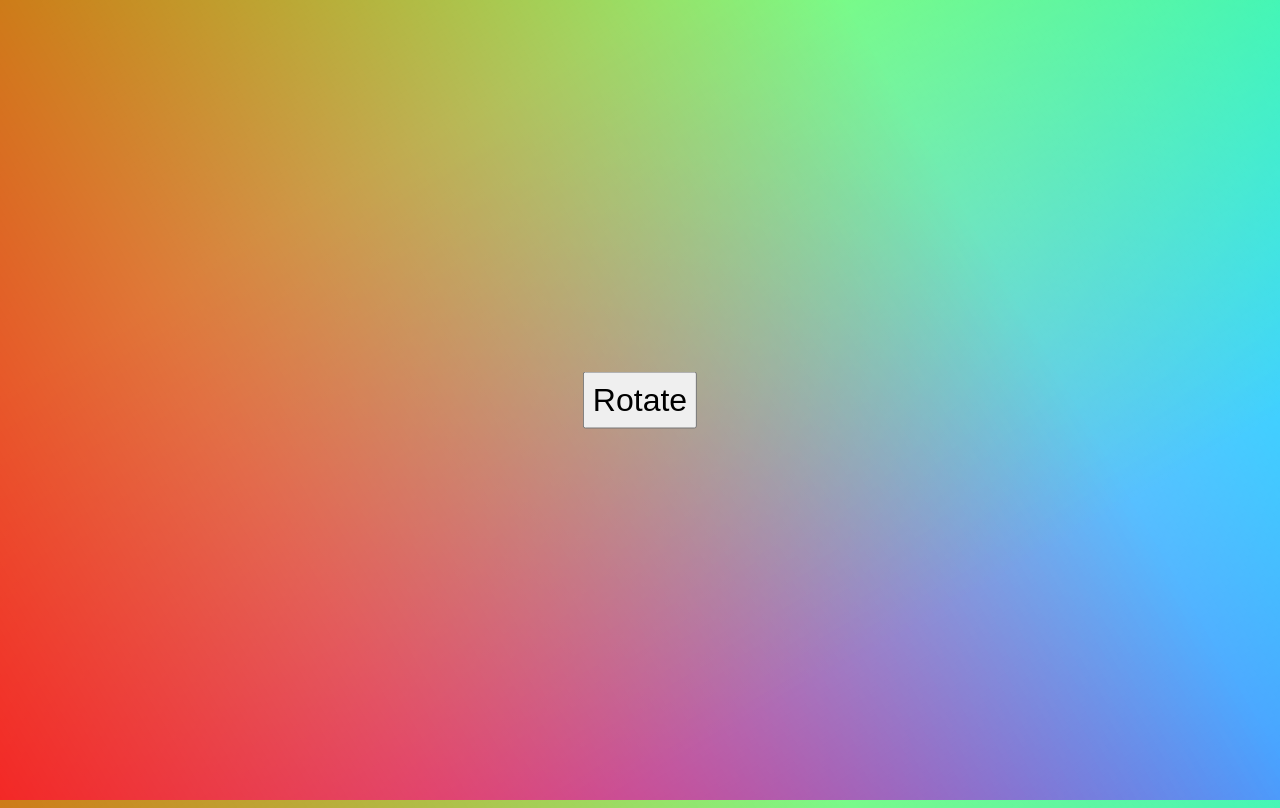
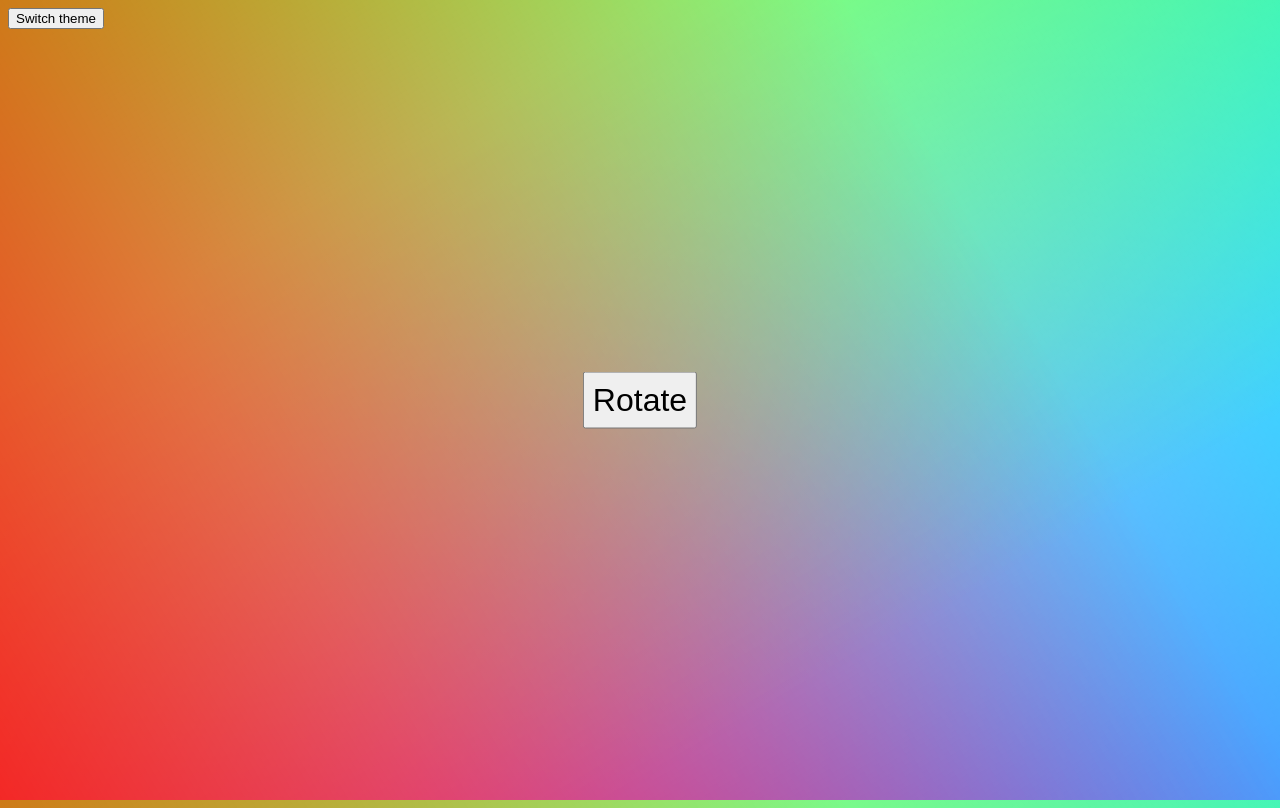
Before and after one commit to zubiden/js-playground, a plain HTML site: page gradient_v3.html in a window 1280 px wide. Both pictures are taken after a click on the button "Rotate". Drawn offline with Linux system fonts and the light colour scheme.

Commit message:
Add theme

```diff
--- a/gradient_v3.html
+++ b/gradient_v3.html
@@ -14,6 +14,7 @@
 
         html, body {
             height: 100%;
+            padding: 0;
         }
 
         body {
@@ -38,7 +39,7 @@
                 hsl(270 100% 50% / 0%)
                 75%
             );
-            transition: --rotation 0.2s ease-in;
+            transition: --rotation 0.4s ease-in;
         }
 
         #rotate {
@@ -51,17 +52,47 @@
             padding: 0.5rem;
         }
     </style>
-    <style id="test">
-        body {--rotation: 0deg}
-    </style>
+    <style id="test"></style>
 </head>
 <body>
     <button id="rotate">Rotate</button>
+    <button id="switch">Switch theme</button>
     <script>
+        const styleTag = document.getElementById('test');
         let currentRotation = 0;
         document.getElementById('rotate').addEventListener('click', () => {
             currentRotation = (currentRotation + 60);
-            document.getElementById('test').textContent = `body {--rotation: ${currentRotation}deg}`;
+            document.body.style.setProperty('--rotation', `${currentRotation}deg`);
+        });
+
+        const TG_4 = `body {
+            background: linear-gradient(
+                var(--rotation),
+                #40CDDE,
+                transparent 75%
+            ),
+            linear-gradient(
+                calc(var(--rotation) + 90deg),
+                #AC86ED,
+                transparent 75%
+            ),
+            linear-gradient(
+                calc(var(--rotation) + 180deg),
+                #E984D8,
+                transparent 75%
+            ),
+            linear-gradient(
+                calc(var(--rotation) + 270deg),
+                #EFD359,
+                transparent 75%
+            );
+        }`
+        document.getElementById('switch').addEventListener('click', () => {
+            if (styleTag.textContent) {
+                styleTag.textContent = '';
+            } else {
+                styleTag.textContent = TG_4;
+            }
         });
     </script>
 </body>
```
